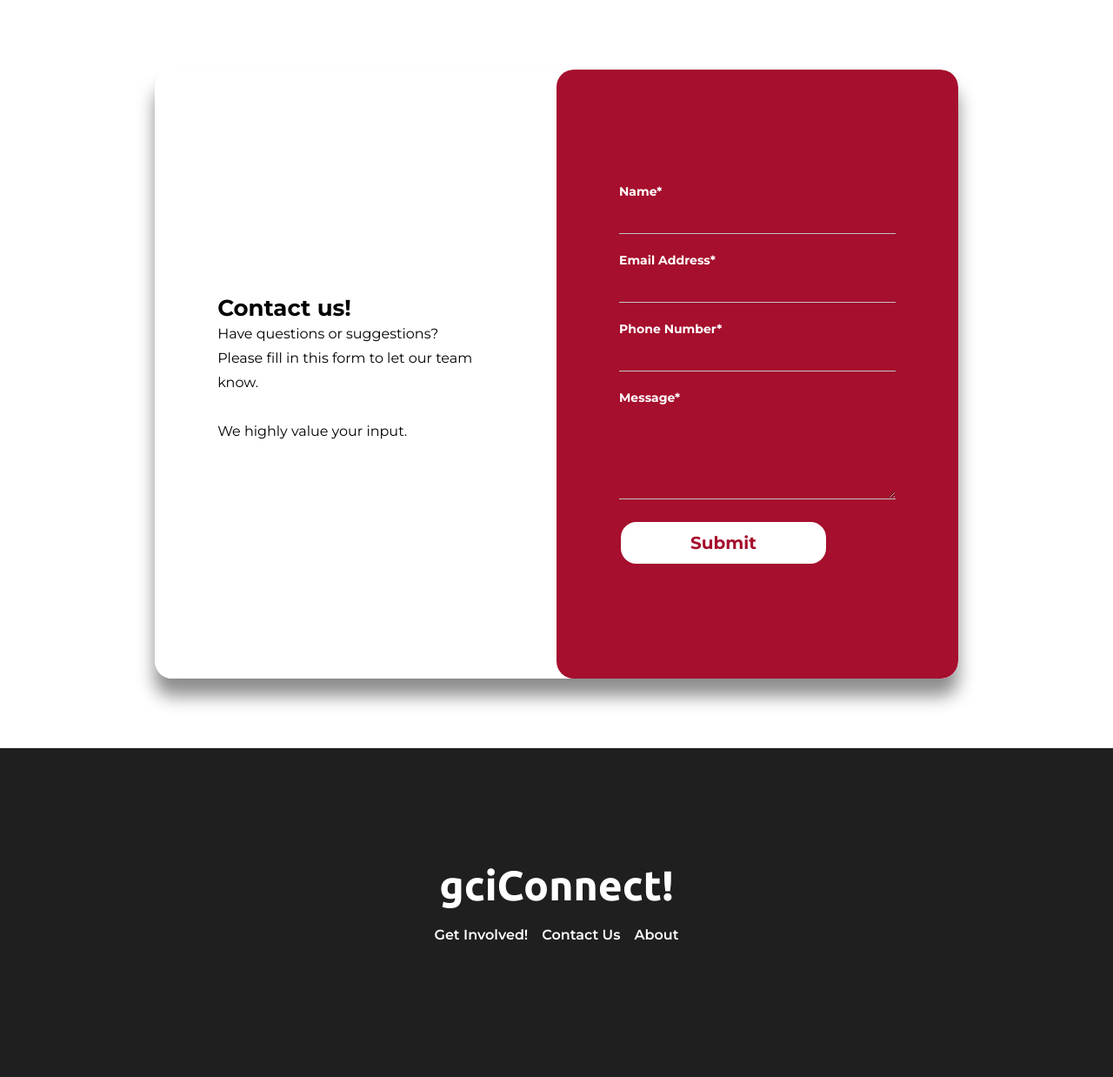
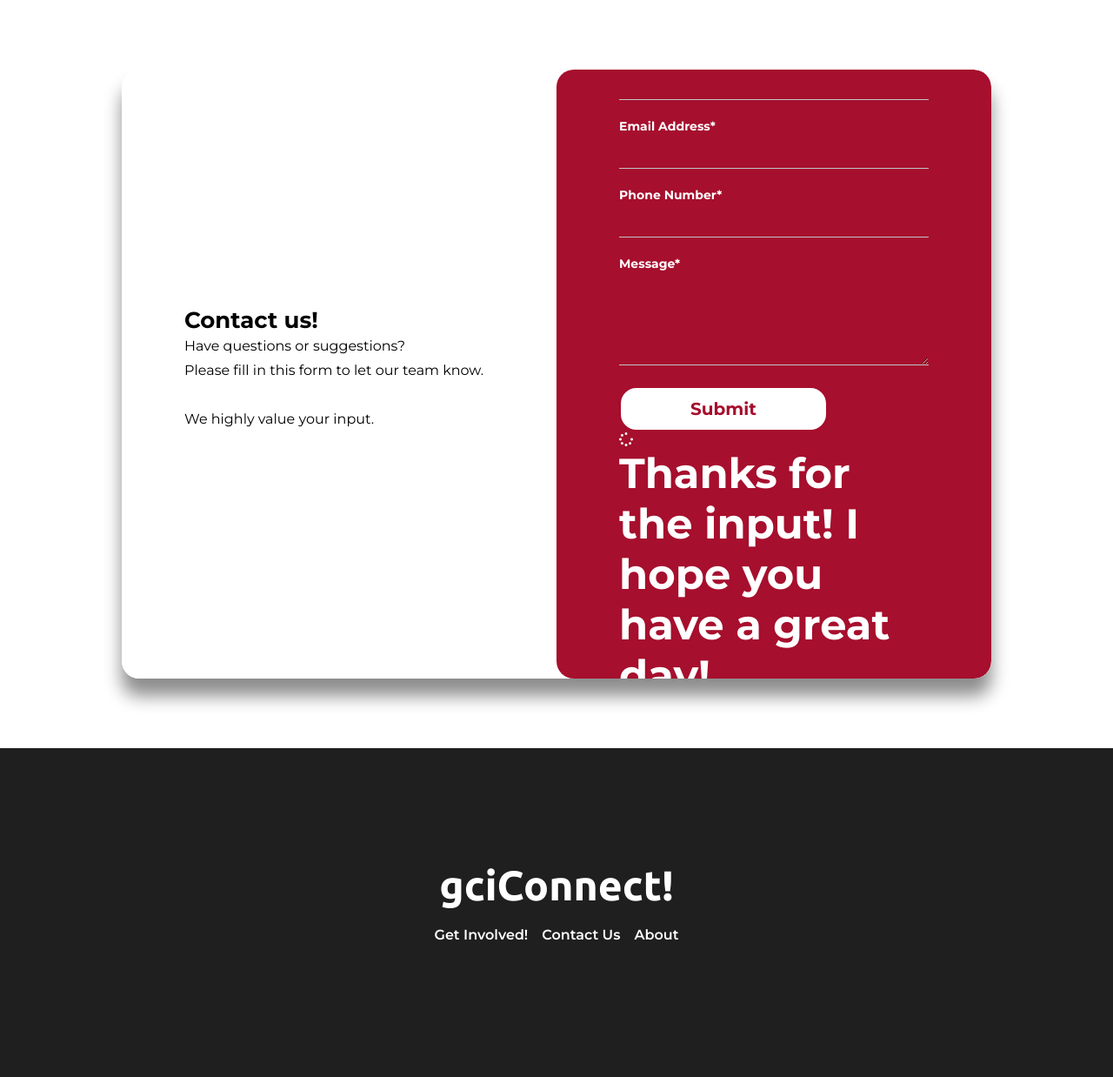
Before and after one commit to WSUCapstoneS2023/CptS421-3-GCISL, a Django app: template projectGCISL/templates/contact-logged.html in a window 1280 px wide. Shown: the part 80-1318 px from the top of the page at 87% size. Run offline with Django 4.2, Linux system fonts and the light colour scheme; the template is opened without the code that fills it, so the values that code supplies are empty; some libraries are stand-ins or nearby versions.

Commit message:
added overlay html

```diff
--- a/projectGCISL/templates/contact-logged.html
+++ b/projectGCISL/templates/contact-logged.html
@@ -1,12 +1,16 @@
 <!DOCTYPE html>
 <html lang="en">
   <head>
-    <meta charset="UTF-8">
-    <meta http-equiv="X-UA-Compatible" content="IE=edge">
-    <meta name="viewport" content="width=device-width, initial-scale=1.0">
+    <meta charset="UTF-8" />
+    <meta http-equiv="X-UA-Compatible" content="IE=edge" />
+    <meta name="viewport" content="width=device-width, initial-scale=1.0" />
     <title>Contact Us!</title>
     <script src="/static/js/contact.js" defer></script>
     <link rel="stylesheet" href="/static/css/contact.css" />
+    <script
+      src="https://kit.fontawesome.com/c8e4d183c2.js"
+      crossorigin="anonymous"
+    ></script>
     <script
       type="text/javascript"
       src="https://cdn.jsdelivr.net/npm/@emailjs/browser@3/dist/email.min.js"
@@ -30,9 +34,16 @@
             <li><a href="/get_involved" class="nav__link">Get Involved!</a></li>
             <li><a href="/contact" class="nav__link">Contact Us</a></li>
             <li><a href="/about" class="nav__link">About</a></li>
-                    <li><figure class="profile__picture--wrapper">
-                      <img src="/static/assets/general/icon.png" alt="" class="profile__picture" id="profile-picture">
-                    </figure></li>
+            <li>
+              <figure class="profile__picture--wrapper">
+                <img
+                  src="/static/assets/general/icon.png"
+                  alt=""
+                  class="profile__picture"
+                  id="profile-picture"
+                />
+              </figure>
+            </li>
           </ul>
         </div>
       </nav>
@@ -46,10 +57,10 @@
               <h3 class="contact__title">Contact us!</h3>
               <p class="contact__para">
                 Have questions or suggestions?
-                <br>
+                <br />
                 Please fill in this form to let our team know.
-                <br>
-                <br>
+                <br />
+                <br />
                 We highly value your input.
               </p>
             </div>
@@ -58,24 +69,41 @@
               <form onsubmit="contact(event)" id="contact__form">
                 <div class="form__item">
                   <label class="form__item--label">Name*</label>
-                  <input type="text" class="input" name="user_name" required>
+                  <input type="text" class="input" name="user_name" required />
                 </div>
                 <div class="form__item">
                   <label class="form__item--label">Email Address*</label>
-                  <input type="email" class="input" name="user_email" required>
+                  <input
+                    type="email"
+                    class="input"
+                    name="user_email"
+                    required
+                  />
                 </div>
                 <div class="form__item">
                   <label class="form__item--label">Phone Number*</label>
-                <input type="text" class="input" name="user_phone" required>
+                  <input type="text" class="input" name="user_phone" required />
                 </div>
                 <div class="form__item">
                   <label class="form__item--label">Message*</label>
-                  <textarea type="text" class="input" name="message" required></textarea>
+                  <textarea
+                    type="text"
+                    class="input"
+                    name="message"
+                    required
+                  ></textarea>
                 </div>
-              <button id="contact__submit" class="form__submit">Submit</button>
+                <button id="contact__submit" class="form__submit">
+                  Submit
+                </button>
               </form>
+              <div class="contact__overlay contact__overlay--loading">
+                <i class="fas fa-spinner"></i>
               </div>
-
+              <div class="contact__overlay contact__overlay--success">
+                <h1>Thanks for the input! I hope you have a great day!</h1>
+              </div>
+            </div>
           </div>
         </div>
       </div>
@@ -99,6 +127,5 @@
         </div>
       </div>
     </footer>
-
   </body>
 </html>
```
Also changed, not shown: projectGCISL/templates/contact.html (+10 -0 lines). Lines whose indentation alone changed are shown as unchanged.
